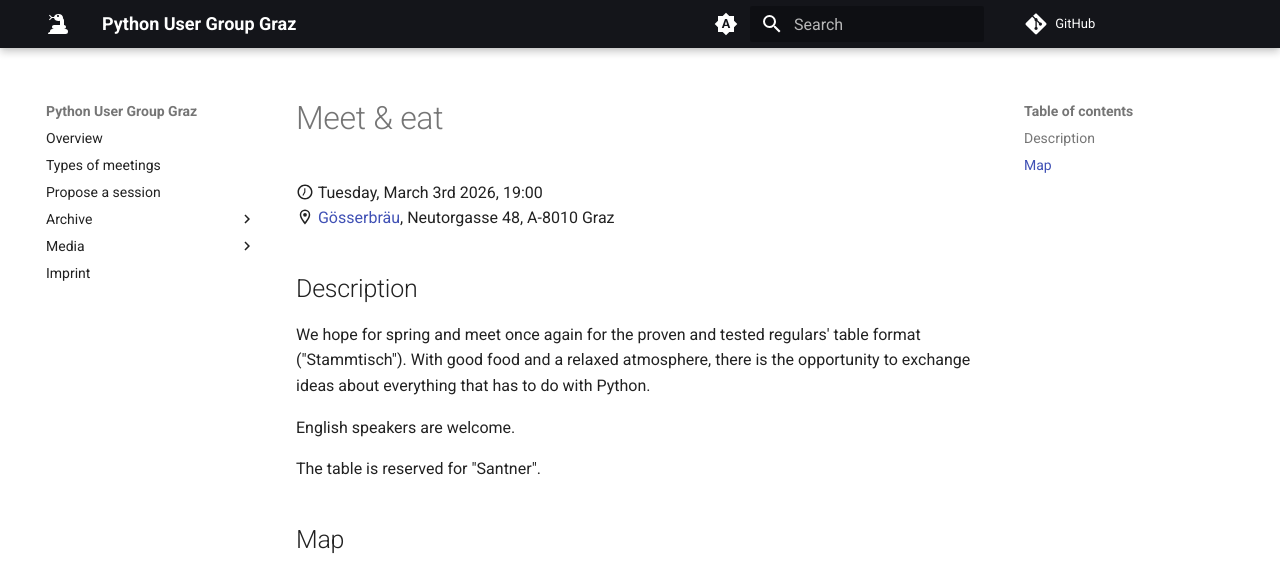
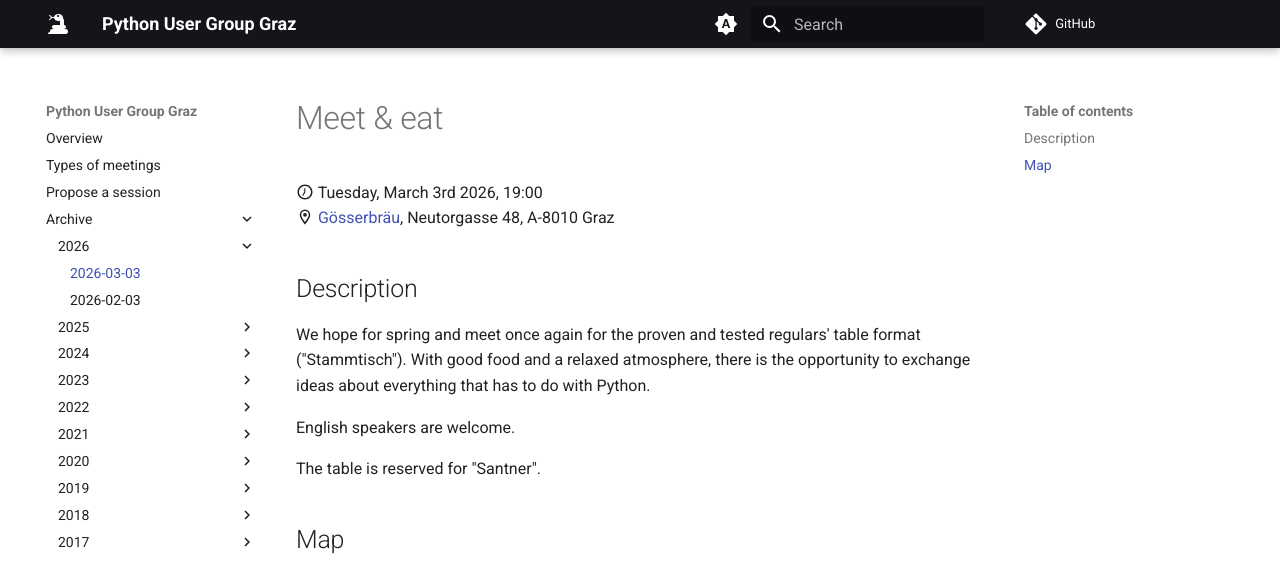
Before and after one commit to pygraz/ghp-website, an MkDocs documentation site: the page built from docs/meetings/2026/2026-03-03.md, in a window 1280 px wide and 1174 px high. Shown: the top 562 px of the window. Built offline with MkDocs 1.6.1 and Material for MkDocs 9.7.7, drawn with Linux system fonts in a browser that asks for light colours; comment, search, counter and statistics services are not loaded; some of the changed text lies outside the part shown.

Commit message:
#8 Clean up post meeting 20026-03

```diff
--- a/mkdocs.yml
+++ b/mkdocs.yml
@@ -50,6 +50,7 @@ nav:
   - "Propose a session": "session_proposal.md"
   - "Archive":
       - "2026":
+          - "2026-03-03": "meetings/2026/2026-03-03.md"
           - "2026-02-03": "meetings/2026/2026-02-03.md"
       - "2025":
           - "2025-11-04": "meetings/2025/2025-11-04.md"
```
Also changed, not shown: docs/meetings/2026/index.md (+1 -0 lines).
